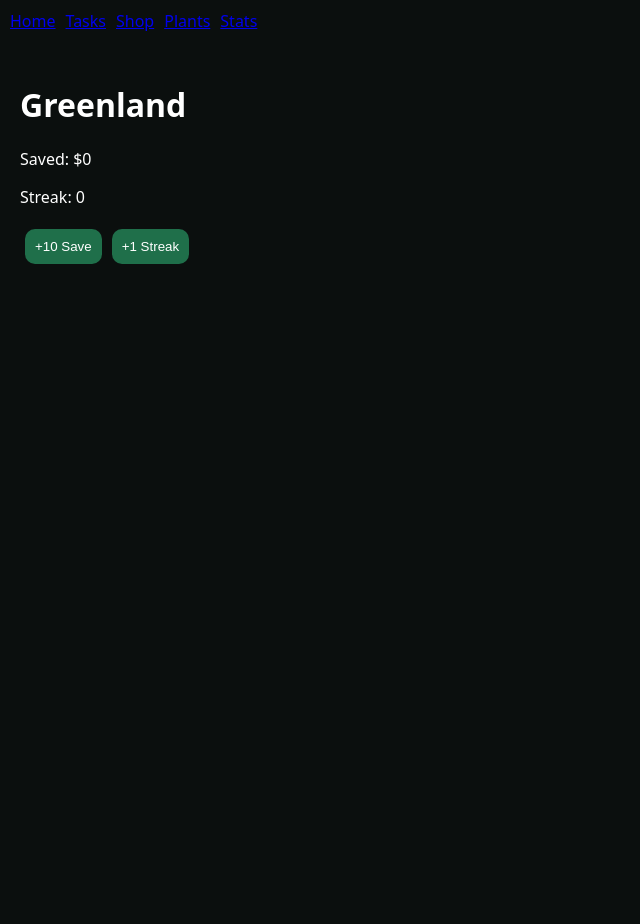
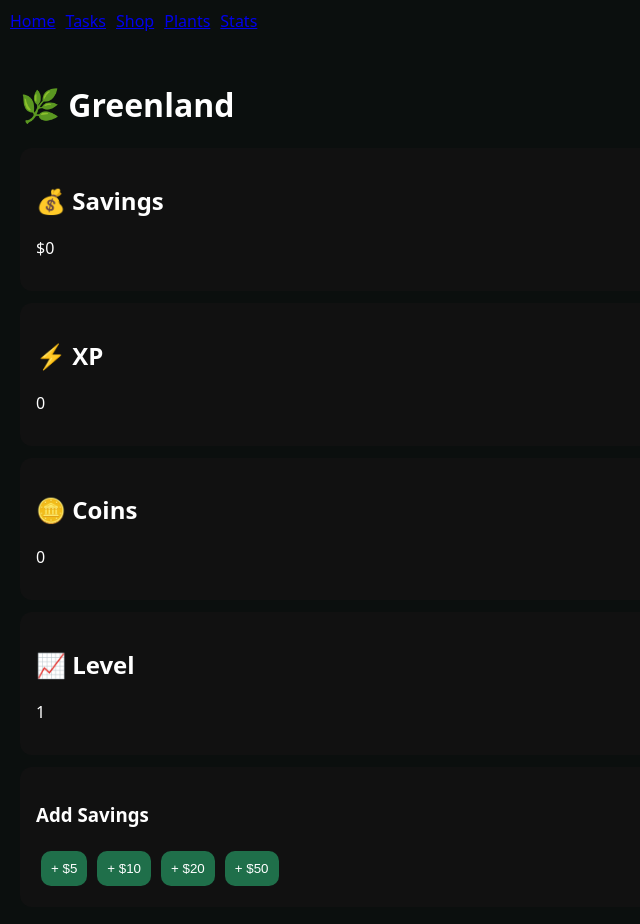
Before and after one commit to Cas6erJack/land-quest-pro-max, a Next.js app: page / in a window 1280 px wide. Shown: the top 924 px of the page, without its empty margins (0-640 px from the left). Before the commit the page ends 800 px from the top, so only its background shows below. Built offline with nearby package versions, Linux system fonts and the light colour scheme.

Commit message:
Update page.js

```diff
--- a/app/page.js
+++ b/app/page.js
@@ -4,38 +4,80 @@ import { useState, useEffect } from "react";
 
 export default function Home() {
   const [saved, setSaved] = useState(0);
-  const [streak, setStreak] = useState(0);
+  const [xp, setXp] = useState(0);
+  const [coins, setCoins] = useState(0);
+  const [level, setLevel] = useState(1);
 
   useEffect(() => {
     const data = localStorage.getItem("greenland");
     if (data) {
       const parsed = JSON.parse(data);
       setSaved(parsed.saved || 0);
-      setStreak(parsed.streak || 0);
+      setXp(parsed.xp || 0);
+      setCoins(parsed.coins || 0);
+      setLevel(parsed.level || 1);
     }
   }, []);
 
   useEffect(() => {
     localStorage.setItem(
       "greenland",
-      JSON.stringify({ saved, streak })
+      JSON.stringify({ saved, xp, coins, level })
     );
-  }, [saved, streak]);
+  }, [saved, xp, coins, level]);
+
+  const calculateLevel = (xpValue) => Math.floor(xpValue / 500) + 1;
+
+  const addSavings = (amount) => {
+    const newSaved = saved + amount;
+    const newXp = xp + amount * 10;
+    const newCoins = coins + amount;
+    const newLevel = calculateLevel(newXp);
+
+    setSaved(newSaved);
+    setXp(newXp);
+    setCoins(newCoins);
+    setLevel(newLevel);
+  };
 
   return (
     <div style={{ padding: 20 }}>
-      <h1>Greenland</h1>
+      <h1>🌿 Greenland</h1>
 
-      <p>Saved: ${saved}</p>
-      <p>Streak: {streak}</p>
+      <div style={card}>
+        <h2>💰 Savings</h2>
+        <p>${saved}</p>
+      </div>
 
-      <button onClick={() => setSaved(saved + 10)}>
-        +10 Save
-      </button>
+      <div style={card}>
+        <h2>⚡ XP</h2>
+        <p>{xp}</p>
+      </div>
 
-      <button onClick={() => setStreak(streak + 1)}>
-        +1 Streak
-      </button>
+      <div style={card}>
+        <h2>🪙 Coins</h2>
+        <p>{coins}</p>
+      </div>
+
+      <div style={card}>
+        <h2>📈 Level</h2>
+        <p>{level}</p>
+      </div>
+
+      <div style={card}>
+        <h3>Add Savings</h3>
+        <button onClick={() => addSavings(5)}>+ $5</button>
+        <button onClick={() => addSavings(10)}>+ $10</button>
+        <button onClick={() => addSavings(20)}>+ $20</button>
+        <button onClick={() => addSavings(50)}>+ $50</button>
+      </div>
     </div>
   );
 }
+
+const card = {
+  background: "#111",
+  padding: 16,
+  marginBottom: 12,
+  borderRadius: 12
+};
```
